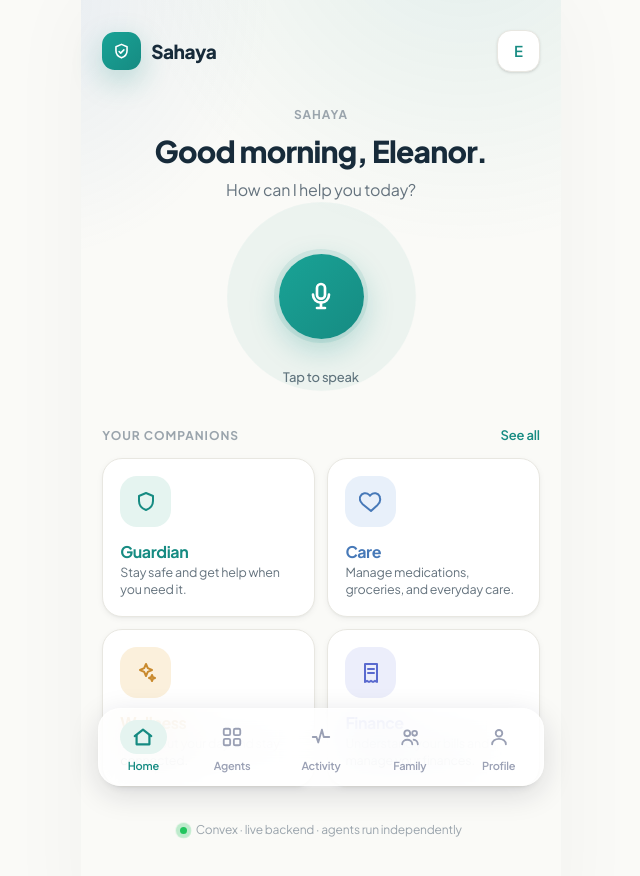
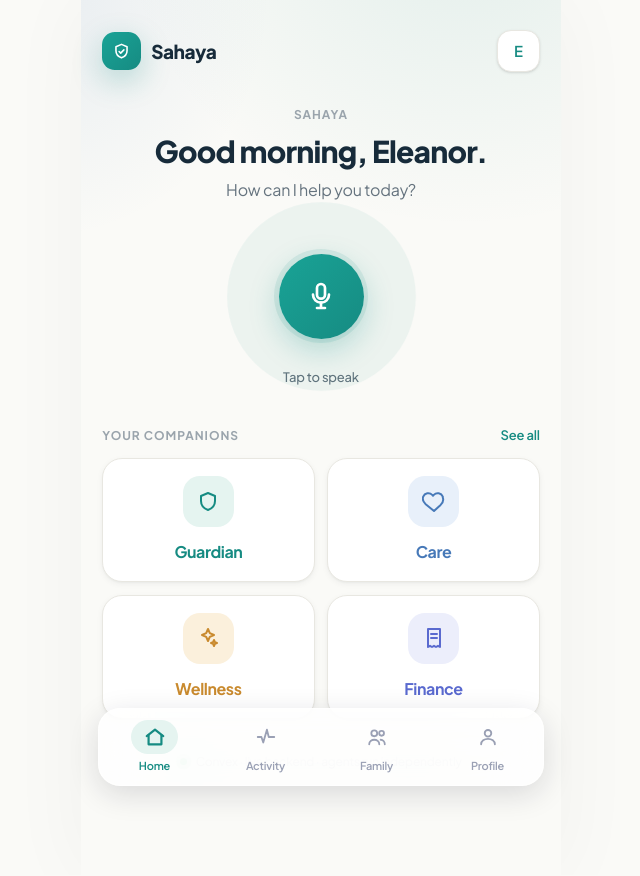
Before and after one commit to Santhusha-bit/Sahaya, a Next.js app: page / in a window 1280 px wide. Shown: the top 876 px of the page, without its empty margins (319-959 px from the left). Built offline with nearby package versions, Linux system fonts and the light colour scheme; no server answers.

Commit message:
UI: center home agent buttons, drop their descriptions, remove Agents nav tab

```diff
--- a/src/app/page.tsx
+++ b/src/app/page.tsx
@@ -88,7 +88,7 @@
               <Link
                 key={id}
                 href={`/agents/${id}`}
-                className={`card card-interactive fade-up stagger-${Math.min(i + 1, 4)} flex flex-col gap-3 p-4`}
+                className={`card card-interactive fade-up stagger-${Math.min(i + 1, 4)} flex flex-col items-center gap-3 p-4 text-center`}
               >
                 <span
                   className="flex h-12 w-12 items-center justify-center rounded-2xl"
@@ -96,11 +96,8 @@
                 >
                   <Icon width={24} height={24} />
                 </span>
-                <div>
-                  <div className="text-[16px] font-bold tracking-tight" style={{ color: m.theme.accent }}>
-                    {m.displayName}
-                  </div>
-                  <div className="text-[12.5px] leading-snug text-[var(--muted)]">{m.tagline}</div>
+                <div className="text-[16px] font-bold tracking-tight" style={{ color: m.theme.accent }}>
+                  {m.displayName}
                 </div>
               </Link>
             );
--- a/src/components/BottomNav.tsx
+++ b/src/components/BottomNav.tsx
@@ -2,11 +2,10 @@
 
 import Link from "next/link";
 import { usePathname } from "next/navigation";
-import { ActivityIcon, GridIcon, HomeIcon, UserIcon, UsersIcon } from "./icons";
+import { ActivityIcon, HomeIcon, UserIcon, UsersIcon } from "./icons";
 
 const TABS = [
   { href: "/", label: "Home", Icon: HomeIcon, match: (p: string) => p === "/" },
-  { href: "/agents", label: "Agents", Icon: GridIcon, match: (p: string) => p.startsWith("/agents") },
   { href: "/activity", label: "Activity", Icon: ActivityIcon, match: (p: string) => p.startsWith("/activity") },
   { href: "/family", label: "Family", Icon: UsersIcon, match: (p: string) => p.startsWith("/family") },
   { href: "/profile", label: "Profile", Icon: UserIcon, match: (p: string) => p.startsWith("/profile") },
@@ -22,7 +21,7 @@
       <nav
         className="rounded-[22px] border border-white/60 bg-white/80 shadow-[0_8px_30px_rgba(20,24,41,0.14)] backdrop-blur-xl"
       >
-        <ul className="grid grid-cols-5">
+        <ul className="grid grid-cols-4">
           {TABS.map(({ href, label, Icon, match }) => {
             const active = match(pathname);
             return (
```
